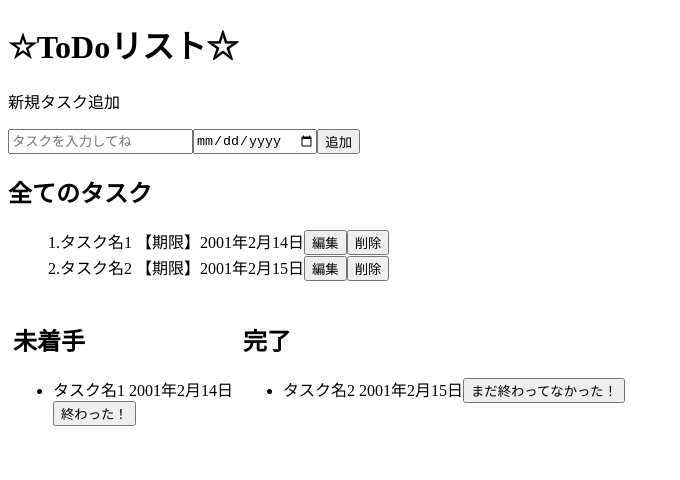
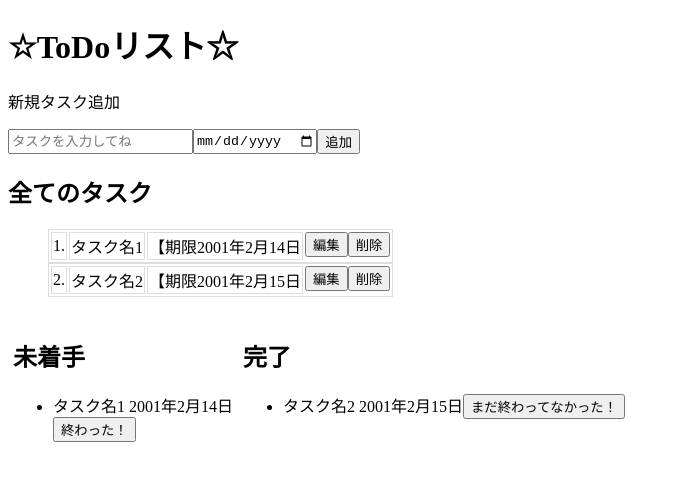
Before and after one commit to ayaka910kudo/practice4, a Next.js app: page /practice/todoApp in a window 1280 px wide. Shown: the top 480 px of the page, without its empty margins (0-680 px from the left). Built offline with nearby package versions, Linux system fonts and the light colour scheme.

Commit message:
全てのタスクをテーブル表示した

```diff
--- a/src/pages/practice/todoApp.jsx
+++ b/src/pages/practice/todoApp.jsx
@@ -2,7 +2,6 @@ import { useState } from "react";
 
 // 上から順に実施してください。
 
-// TODO タスク名、期限、編集ボタン、削除ボタンが1行で表示されており、UIとして良くないのでテーブルで表示してください。
 // TODO ソート機能を追加してください。ソート項目は期限で昇順、降順で並び替えられるようにしてください。
 // TODO 編集モーダルを開いた際の初期値に何も入力がないので、編集したいToDoのタスク名と期限がデフォルトで表示されるように修正してください。
 
@@ -133,8 +132,14 @@ const TodoApp = () => {
           <li
             key={index} //繰り返しのものに必要
           >
-            {`${index + 1}.${item.task}
-            【期限】${formatDate(item.date)}`}
+            <table style={{ border: "1px solid #ddd" }}>
+              <tr style={{ border: "1px solid #ddd" }}>
+                <td style={{ border: "1px solid #ddd" }}>{index + 1}.</td>
+                <td style={{ border: "1px solid #ddd" }}>{item.task}</td>
+                <td style={{ border: "1px solid #ddd" }}>
+                  【期限{formatDate(item.date)}
+                </td>
+
                 <button
                   onClick={() => {
                     setEditIndex(index);
@@ -152,6 +157,8 @@ const TodoApp = () => {
                 >
                   削除
                 </button>
+              </tr>
+            </table>
           </li>
         ))}
       </ul>
```
Lines whose indentation alone changed are shown as unchanged.
